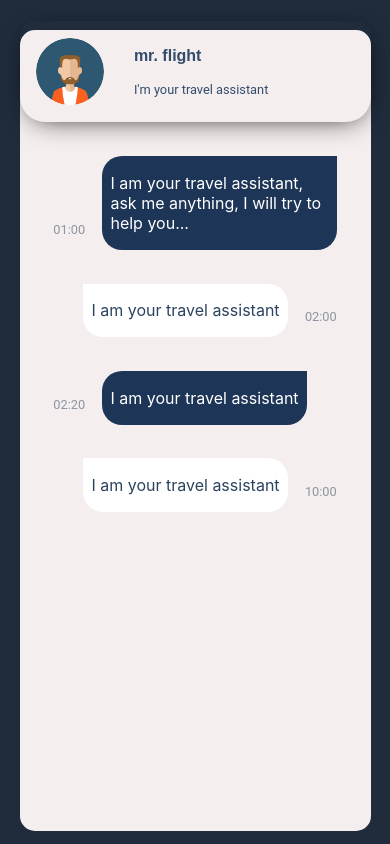
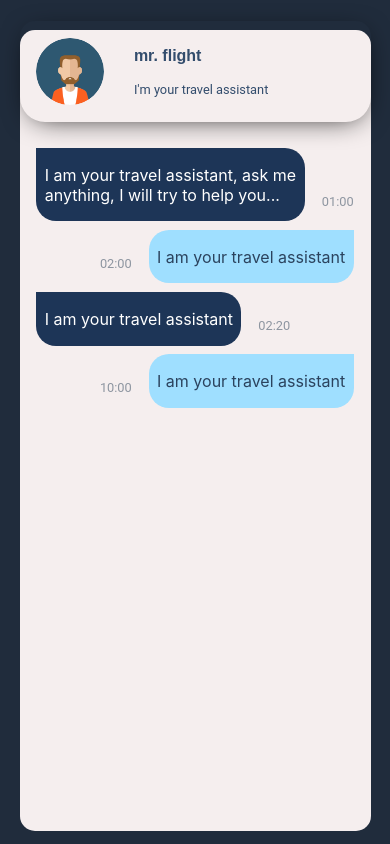
Before and after one commit to jonathassk/travelAiFront, a React (Create React App) app: page / in a window 390 px wide. Built offline with nearby package versions, Linux system fonts and the light colour scheme.

Commit message:
ajustes de css para responsividade

```diff
--- a/src/App.css
+++ b/src/App.css
@@ -113,37 +113,31 @@ body {
 }
 
 .message_user {
-  margin-left: 2vh;
-  margin-right: 2vh;
-  margin-top: 2vh;
-  margin-bottom: 2vh;
+  margin-top: 1vh;
   flex-direction: row;
   display: flex;
   align-self: flex-end;
 }
 
 .message_assistant {
-  margin-left: 2vh;
-  margin-right: 2vh;
-  margin-top: 2vh;
-  margin-bottom: 2vh;
+  margin-top: 1vh;
   flex-direction: row;
   display: flex;
 }
 
 .chat_message_user {
-  background-color: #ffffff;
+  background-color: #9fdfff;
   color: #2b435e;
-  border-radius: 0 20px 20px 20px;
-  margin-right: 2vh;
+  border-radius: 20px 0 20px 20px;
+  margin-left: 2vh;
   padding: 0.1vh 1vh 0.1vh 1vh;
 }
 
 .chat_message_assistant {
   background-color: #1d3557;
   color: #ffffff;
-  border-radius: 20px 0 20px 20px;
-  margin-left: 2vh;
+  border-radius: 0 20px 20px 20px;
+  margin-right: 2vh;
   padding: 0.1vh 1vh 0.1vh 1vh;
 }
 
--- a/src/chatComponentMessage.js
+++ b/src/chatComponentMessage.js
@@ -5,24 +5,23 @@ const ChatComponentMessage = ({ message, time, sender }) => { // Destructure the
     if (sender === 'user') {
         return (
                 <div className='message_user'>
+                    <div className='hours_message_user'>
+                        <p className='hours'>{time}</p>
+                    </div>
                     <div className='chat_message_user'>
                         <p>{message}</p>
-                    </div>
-                    <div className='hours_message_user'>
-                        <p className='hours'>{time}</p>
                     </div>
                 </div>
         )
     } else {
         return (
             <div className='message_assistant'>
+                <div className='chat_message_assistant'>
+                    <p>{message}</p>
+                </div>
                 <div className='hours_message_user'>
                     <p className='hours'>{time}</p>
                 </div>
-                <div className='chat_message_assistant'>
-                    <p>{message}</p>
-                </div>
-
             </div>
         )
     }
```
